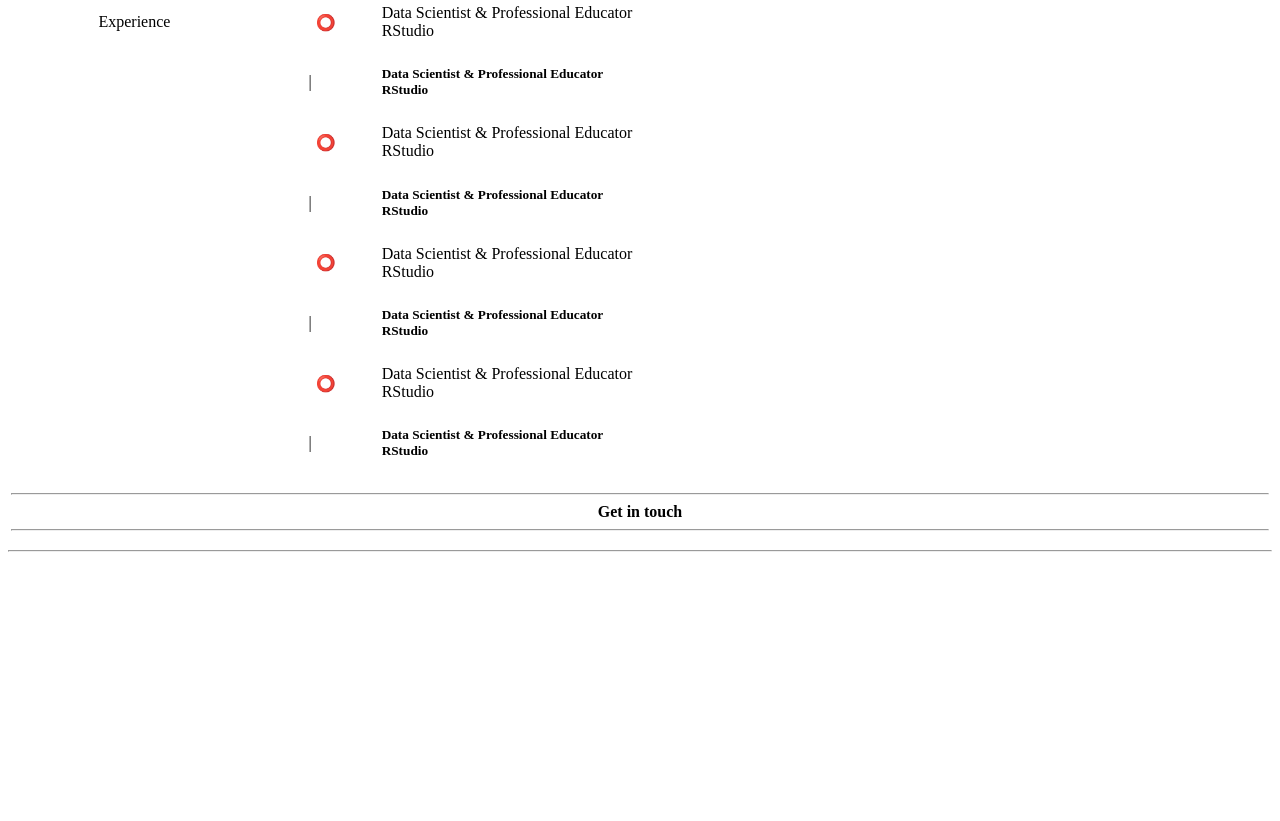
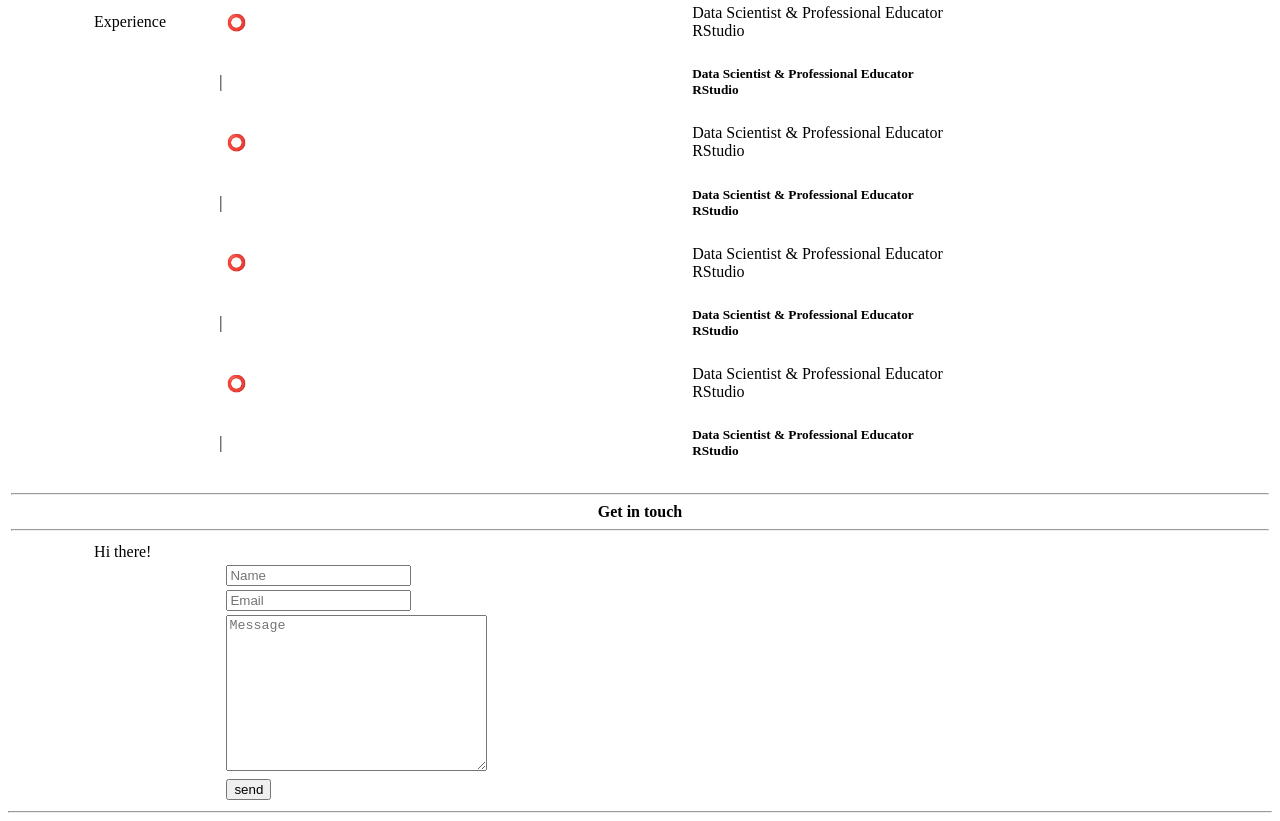
Before and after one commit to ElshadaiK/web_assignment_6_personal_website, a plain HTML site: page about.html in a window 1280 px wide. Shown: the part 407-1228 px from the top of the page. Before the commit the page ends 967 px from the top, so only its background shows below. Drawn offline with Linux system fonts and the light colour scheme.

Commit message:
about page almost finished

```diff
--- a/about.html
+++ b/about.html
@@ -140,6 +140,42 @@
                     <hr>
                 </td>
             </tr>
+            <tr>
+                <td></td>
+                <td></td>
+                <td>Hi there!</td>
+            </tr>
+
+        <form action="">
+                <tr>
+                    <td></td>
+                    <td></td>
+                    <td></td>
+                    <td><input type="text" name="fName" id="fName" pattern="[a-zA-Z]{4,8}" placeholder="Name"></td>
+                </tr>
+
+                <tr>
+
+            <td></td>
+            <td></td>
+            <td></td>
+                <td><input type="email" name="email" id="email" placeholder="Email"></td>
+                </tr>
+                <tr>
+
+                    <td></td>
+                    <td></td>
+                    <td></td>
+                <td><textarea name="text" id="text" cols="30" rows="10" placeholder="Message"></textarea></td>
+                </tr>
+                <tr>
+                    <td></td>
+                    <td></td>
+                    <td></td>
+                    <td>
+                        <input type="submit" name="submit" id="submit" value="send">
+                    </td>
+                </tr>
             </table>
 
         </form>
```
